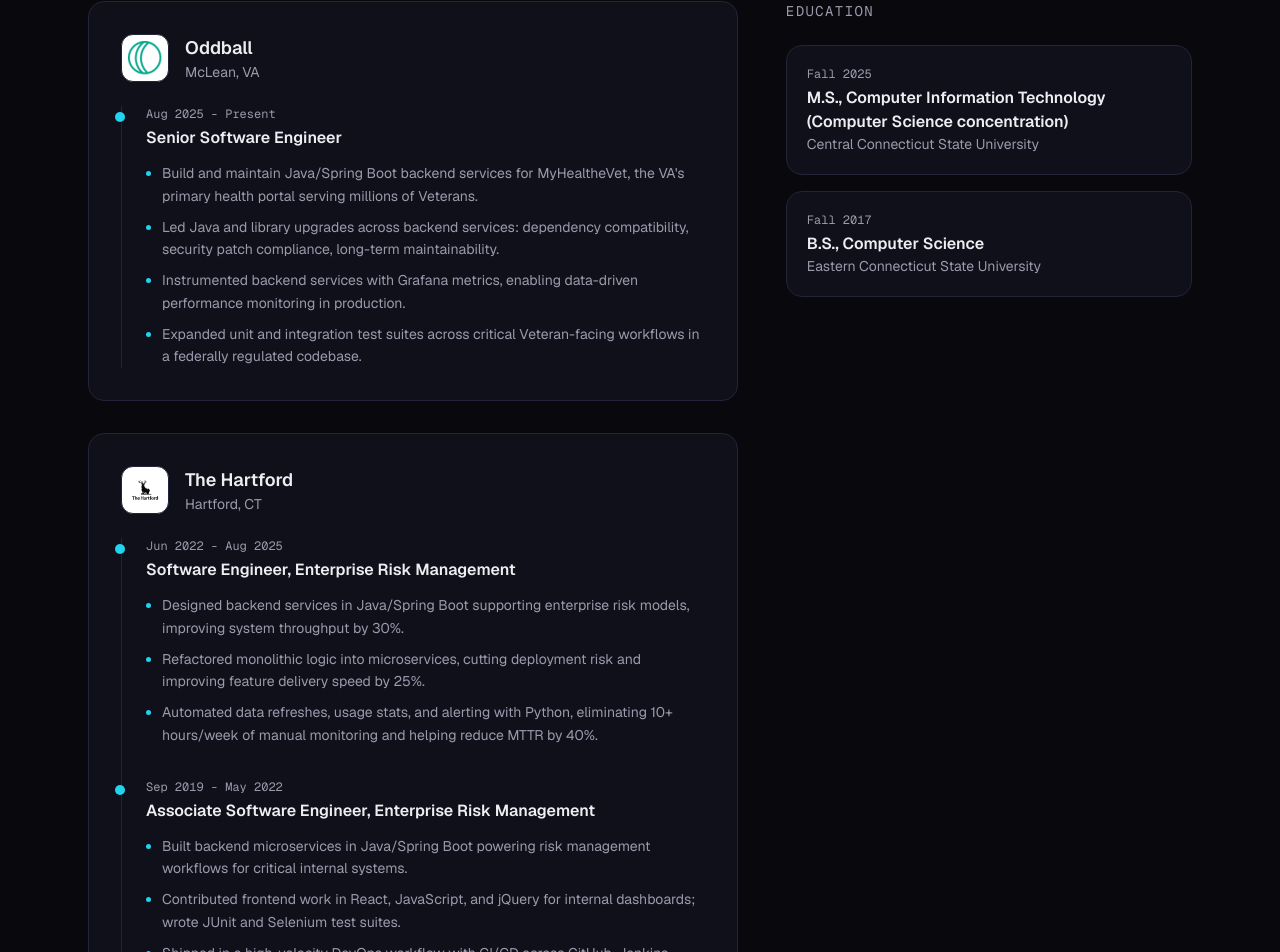
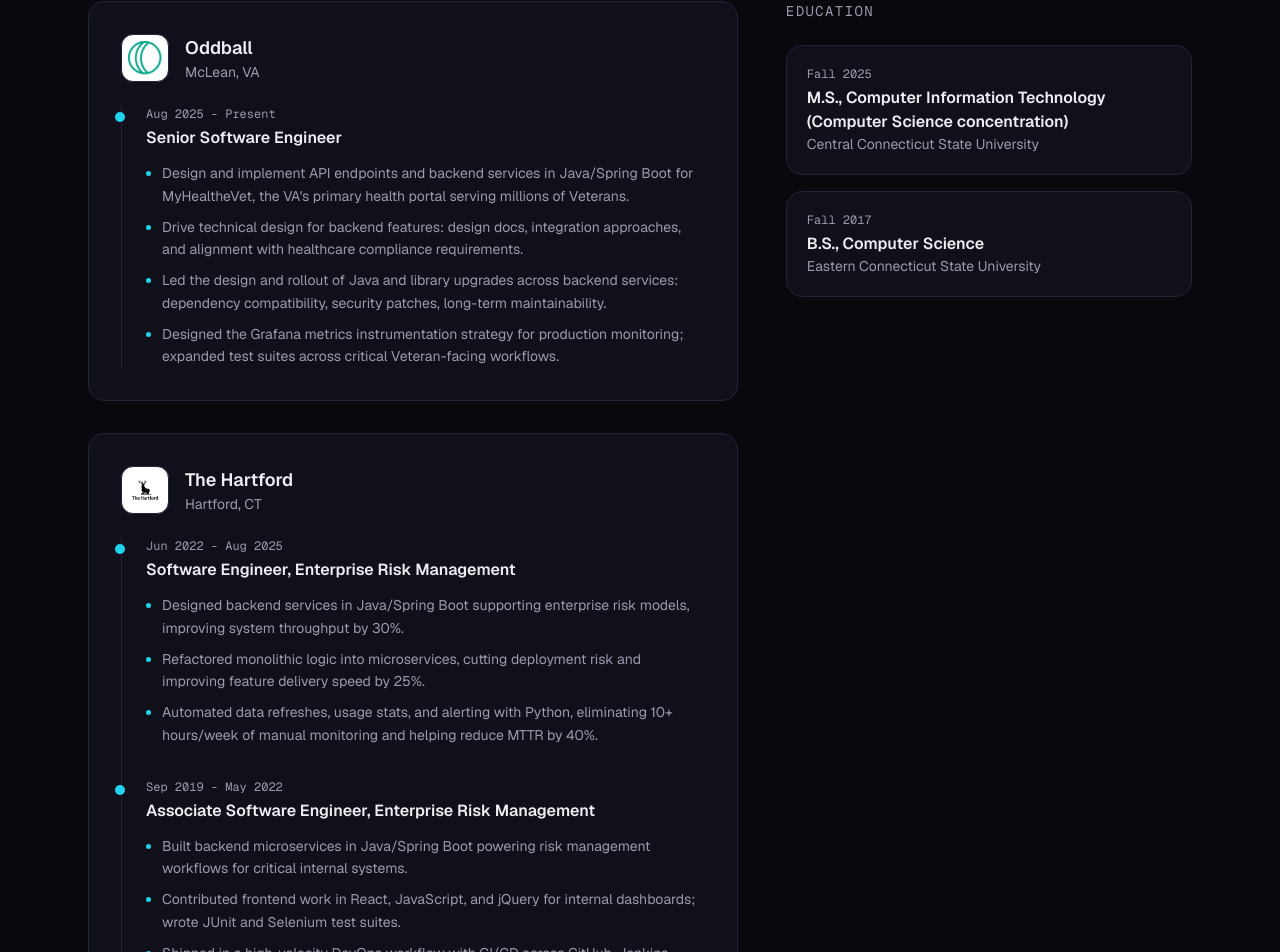
Before and after one commit to johnsonmau/mbj, a Next.js app: page / in a window 1280 px wide. Shown: the part 1901-2853 px from the top of the page. Built offline with nearby package versions, Linux system fonts and the light colour scheme.

Commit message:
feat: emphasize design work in Oddball resume bullets

```diff
--- a/content/site.ts
+++ b/content/site.ts
@@ -281,10 +281,10 @@
           title: "Senior Software Engineer",
           period: "Aug 2025 - Present",
           bullets: [
-            "Build and maintain Java/Spring Boot backend services for MyHealtheVet, the VA's primary health portal serving millions of Veterans.",
-            "Led Java and library upgrades across backend services: dependency compatibility, security patch compliance, long-term maintainability.",
-            "Instrumented backend services with Grafana metrics, enabling data-driven performance monitoring in production.",
-            "Expanded unit and integration test suites across critical Veteran-facing workflows in a federally regulated codebase.",
+            "Design and implement API endpoints and backend services in Java/Spring Boot for MyHealtheVet, the VA's primary health portal serving millions of Veterans.",
+            "Drive technical design for backend features: design docs, integration approaches, and alignment with healthcare compliance requirements.",
+            "Led the design and rollout of Java and library upgrades across backend services: dependency compatibility, security patches, long-term maintainability.",
+            "Designed the Grafana metrics instrumentation strategy for production monitoring; expanded test suites across critical Veteran-facing workflows.",
           ],
         },
       ],
```
